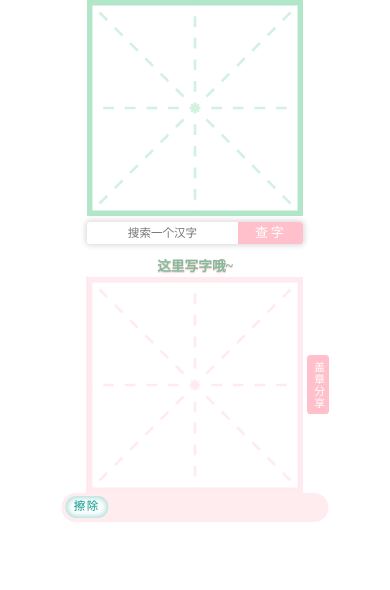
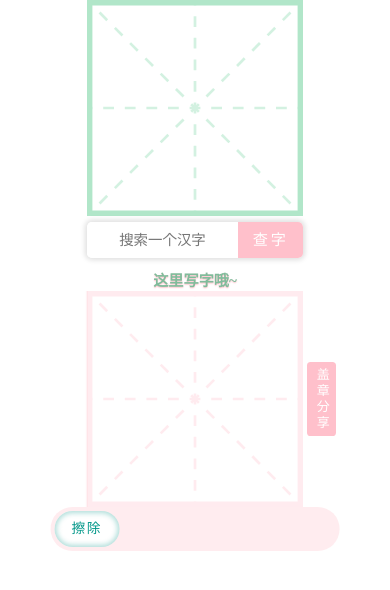
Before and after one commit to guozi007a/canvas-case, a plain HTML site: page follow-write/index.html in a window 390 px wide. Drawn offline with Linux system fonts and the light colour scheme.

Commit message:
优化手机端样式

```diff
--- a/follow-write/index.css
+++ b/follow-write/index.css
@@ -286,25 +286,25 @@ body {
         display: flex;
         align-items: center;
         width: 60rem;
-        height: 6rem;
+        height: 10rem;
         box-shadow: 0 0 1.4rem 0.6rem rgba(0, 0, 0, .12);
         margin: auto;
         margin-top: 1.5rem;
-        border-radius: 1rem;
+        border-radius: 1.4rem;
     }
 
     .search_wrap .inp {
         width: 42rem;
-        padding: 0 2rem;
-        font-size: 3.2rem;
+        padding: 0 2.4rem;
+        font-size: 4rem;
     }
 
     .search_wrap .search {
         width: 18rem;
         height: 100%;
-        line-height: 6rem;
+        line-height: 10rem;
         background-color: pink;
-        font-size: 3.6rem;
+        font-size: 4.2rem;
         letter-spacing: 0.8rem;
     }
 
@@ -318,60 +318,60 @@ body {
     }
 
     .box::after {
-        top: -6rem;
-        font-size: 3.8rem;
+        top: -6.4rem;
+        font-size: 4.2rem;
         text-shadow: 0px 0.4rem 0.4rem pink;
     }
 
     .box .track {
         top: 60rem;
-        width: 74rem;
-        height: 8rem;
-        border-radius: 4rem;
+        width: 80rem;
+        height: 12rem;
+        border-radius: 6rem;
     }
 
     .track .container {
-        width: 72rem;
-        height: 6rem;
-        border-radius: 3rem;
+        width: 78rem;
+        height: 10rem;
+        border-radius: 5rem;
     }
 
     .container .bar {
-        min-width: 6rem;
+        min-width: 9rem;
     }
 
     .bar.bar1 {
-        width: 6rem;
-        border-radius: 3rem 0 0 3rem;
+        width: 9rem;
+        border-radius: 5rem 0 0 5rem;
     }
     .bar.bar2 {
         flex: auto;
-        border-radius: 0 3rem 3rem 0;
+        border-radius: 0 5rem 5rem 0;
     }
 
     .clear {
-        width: 12rem;
-        height: 6rem;
-        border-radius: 3rem;
+        width: 18rem;
+        height: 100%;
+        border-radius: 5rem;
         box-shadow: inset 0 0 1.6rem 0.6rem rgb(0 150 136 / 30%);
-        line-height: 6rem;
-        font-size: 3.2rem;
+        line-height: 10rem;
+        font-size: 3.8rem;
         letter-spacing: 0.4rem;
     }
 
     .clear .line {
-        bottom: 7rem;
+        bottom: 11rem;
         width: 0.4rem;
         height: 60rem;
         background-color: rgba(255, 192, 203, .2);
     }
 
     .box .share {
-        right: -7rem;
-        width: 6rem;
-        line-height: 6rem;
-        font-size: 3rem;
-        letter-spacing: 0.4rem;
+        right: -9rem;
+        width: 8rem;
+        line-height: 8rem;
+        font-size: 3.6rem;
+        letter-spacing: 0.8rem;
     }
 
     .share span {
```
